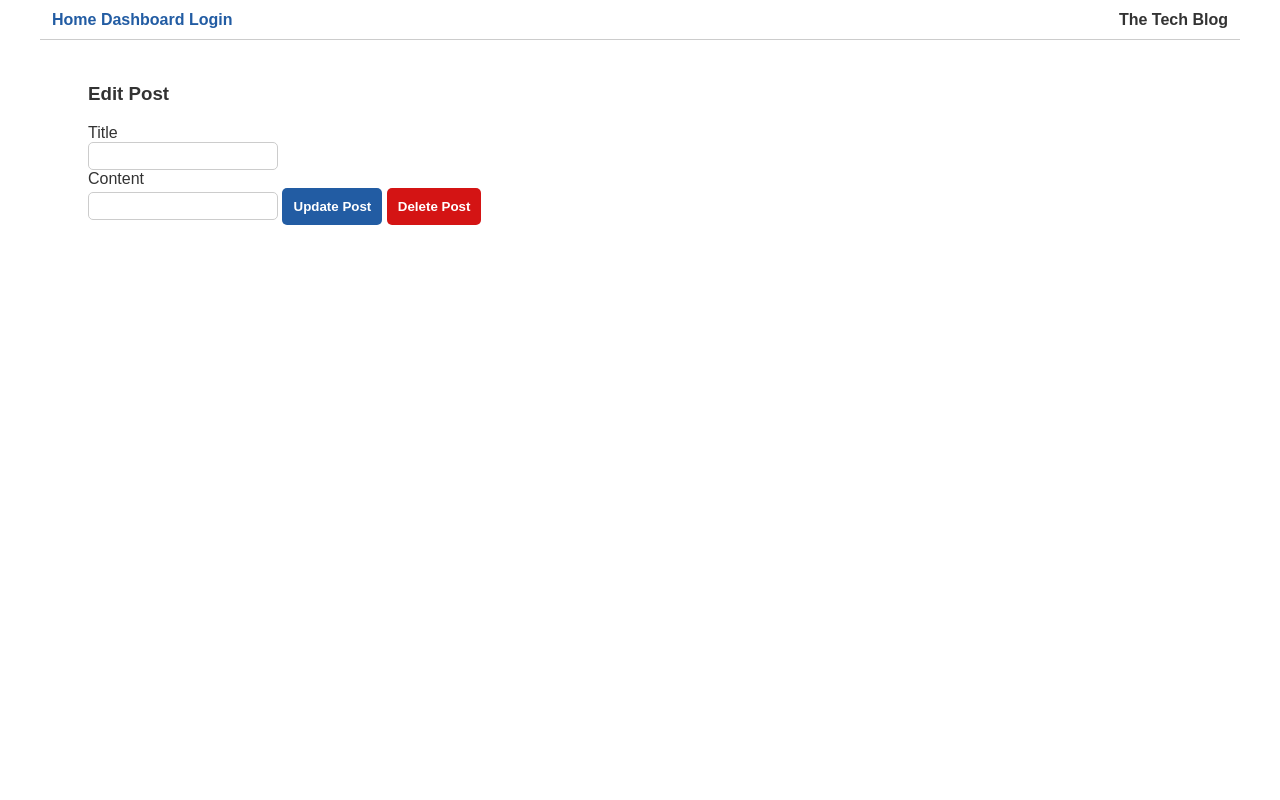
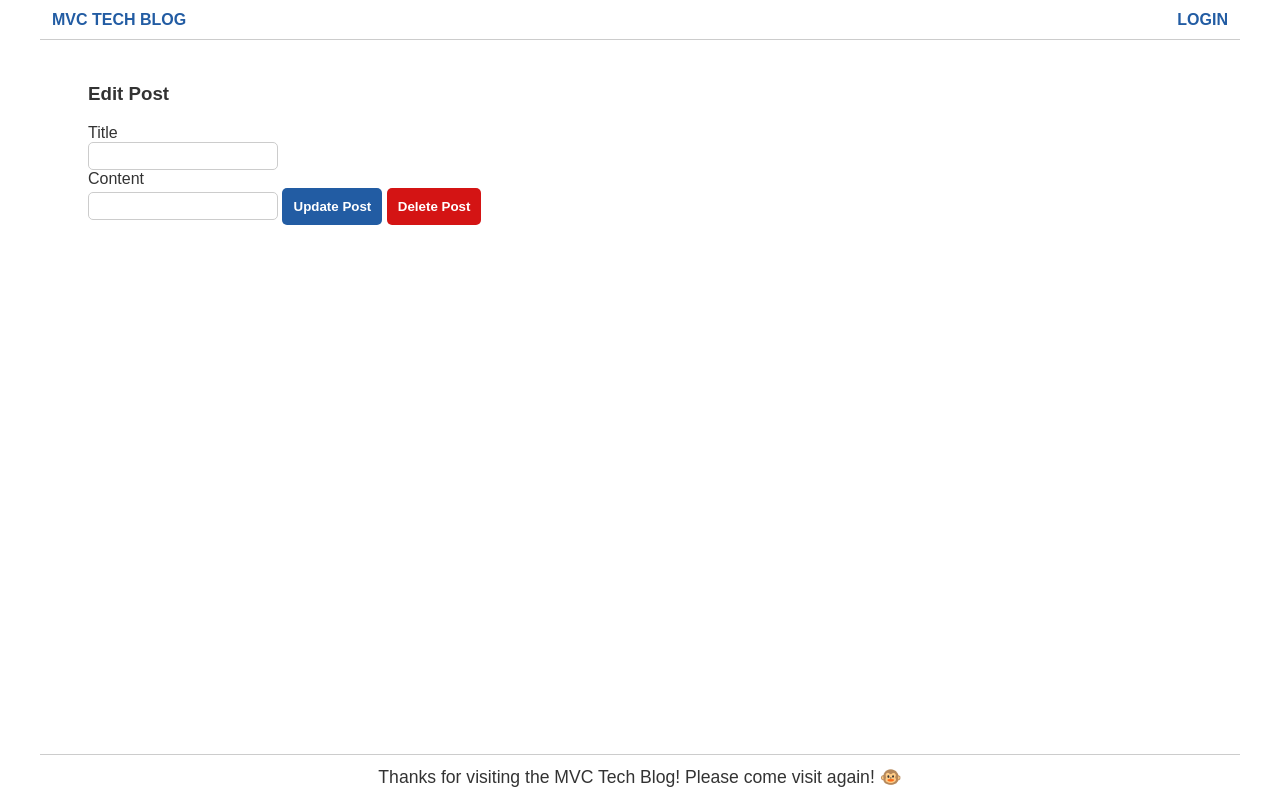
Before and after one commit to ktodoran/New-Tech-News, a Node server app: template views/editpost.handlebars in a window 1280 px wide. Run offline with Node 20, Linux system fonts and the light colour scheme; the template is opened without the code that fills it, so the values that code supplies are empty; some libraries are stand-ins or nearby versions.

Commit message:
Fixed all handlebar pages

```diff
--- a/views/createPost.handlebars
+++ b/views/createPost.handlebars
@@ -1,8 +1,8 @@
 <div class="card">
     <h3 class="card-header">Create New Post</h3>
     <form class="card-body new-post-form" id="new-post-form">
-        <label for="post-title" class="form-label">Title</label>
-        <input type="text" id="post-title" name="post-title" class="form-input" />
+        <label for="tech_title" class="form-label">Title</label>
+        <input type="text" id="tech_title" name="tech_title" class="form-input" />
 
 
         <label class="form-label" for="content">Content</label>
@@ -12,4 +12,4 @@
     </form>
 </div>
 
-<script src="../public/js/createpost.js"></script>
+<script src="/public/js/createPost.js"></script>
--- a/views/dashboard.handlebars
+++ b/views/dashboard.handlebars
@@ -10,4 +10,4 @@
 
 <button type="submit" class="btn"><a class="link" href="/dashboard/new">+ New Post</a></button>
 
-<script src="../public/js/createpost.js"></script>
+<script src="/public/js/createPost.js"></script>
--- a/views/editpost.handlebars
+++ b/views/editpost.handlebars
@@ -9,5 +9,5 @@
         <button type="button" class="delete-post-btn btn">Delete Post</button>
     </form>
 </div>
-<script src="../public/js/editpost.js"></script>
-<script src="../public/js/removepost.js"></script>
+<script src="/public/js/editPost.js"></script>
+<script src="/public/js/removePost.js"></script>
--- a/views/layouts/main.handlebars
+++ b/views/layouts/main.handlebars
@@ -1,5 +1,6 @@
 <!DOCTYPE html>
 <html lang="en">
+
 <head>
   <meta charset="UTF-8">
   <meta name="viewport" content="width=device-width, initial-scale=1.0">
@@ -9,30 +10,30 @@
 
 <body>
   <div class="wrapper">
-      <header class="hero">
-          <div>
-            <nav class"nav">
-                    <a class="link" href="/">Home</a>
-                    <a class="link" href="/dashboard">Dashboard</a>
+    <header>
+      <h1>
+        <a href="/">MVC TECH BLOG</a>
+      </h1>
+      <nav>
         {{#if loggedIn}}
-                    <a class="link" href="/" id="logout">Logout</a>
+        <a href="/dashboard">Dashboard</a>
+        <button id="logout" class="btn-no-style">LOGOUT</button>
         {{else}}
-                    <a class="link" href="/login">Login</a>
+        <a href="/login">LOGIN</a>
         {{/if}}
       </nav>
-          </div>
-
-          <h1 class="app-title"><i class="fab "></i>The Tech Blog</h1>
     </header>
-
     <main>
       {{{ body }}}
     </main>
+    <footer>
+      Thanks for visiting the MVC Tech Blog! Please come visit again! &#128053;
+    </footer>
   </div>
 
   {{#if loggedIn}}
-    <script src="../../public/js/logout.js"></script>
+  <script src="/javascript/logout.js"></script>
   {{/if}}
+</body>
 
-</body>
 </html>
--- a/views/login.handlebars
+++ b/views/login.handlebars
@@ -12,4 +12,4 @@
       </form>
     </div>
 
-<script src="../public/js/login.js"></script>
+<script src="/public/js/login.js"></script>
--- a/views/partials/comments.handlebars
+++ b/views/partials/comments.handlebars
@@ -1,15 +1,12 @@
 <div class="comments">
   {{#each this}}
-    <div class="card">
-        <h3 class="card-header"></h3>
-        <section class="comment card-body">
-            <div class="text">
-                {{comment_text}}
-            </div>
-            <div class="meta">
-                -{{user.username}}, {{format_date created_at}}
-            </div>
-        </section>
+  <section class="comment">
+    <div class="meta">
+      {{user.username}}
     </div>
+    <div class="text">
+      {{commentText}}
+    </div>
+  </section>
   {{/each}}
 </div>
--- a/views/partials/dashboard-post.handlebars
+++ /dev/null
@@ -1,5 +0,0 @@
-<div class="card">
-    <div class="card-header">
-        <h4><a class="link" href="/dashboard/edit/{{id}}">{{title}}</a></h4>
-    </div>
-</div>
--- a/views/partials/post-info.handlebars
+++ b/views/partials/post-info.handlebars
@@ -1,7 +1,9 @@
-<div class="card">
-    <div class="card-header">
-       <h4><a class="link" href="/post/{{id}}">{{title}}</a></h4>
-        <p>Posted by {{user.username}} on {{format_date created_at}}</p>
-    </div>
-        <p class="card-body">{{content}}</p>
-</div>
+<article class="blog">
+  <div class="title">
+    <a href="{{tech_body}}" target="_blank">{{tech_title}}</a>
+    <span>({{format_url tech_body}})</span>
+  </div>
+  <div class="meta">
+    <a href="/post/{{id}}">{{comments.length}} {{format_plural "comment" comments.length}}</a>
+  </div>
+</article>
--- a/views/singlePost.handlebars
+++ b/views/singlePost.handlebars
@@ -16,5 +16,5 @@
 {{> comments post.comments}}
 
 {{#if loggedIn}}
-<script src="../public/js/comment.js"></script>
+<script src="/public/js/comment.js"></script>
 {{/if}}
```
Also changed, not shown: package.json (+14 -3 lines). Lines whose indentation alone changed are shown as unchanged.
